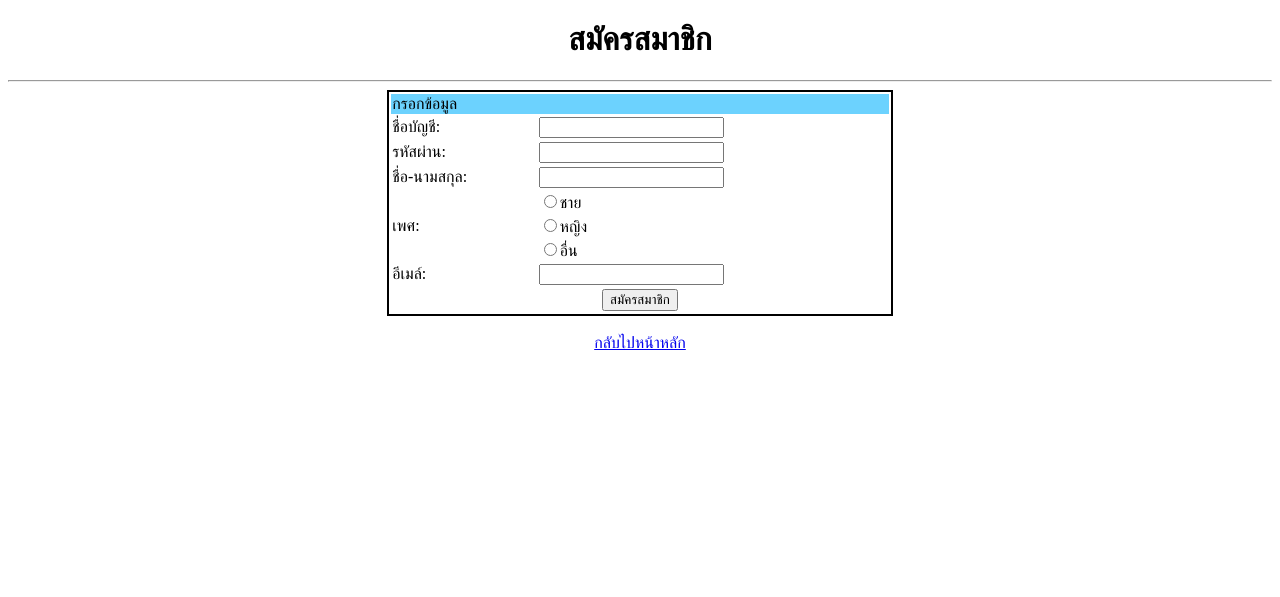
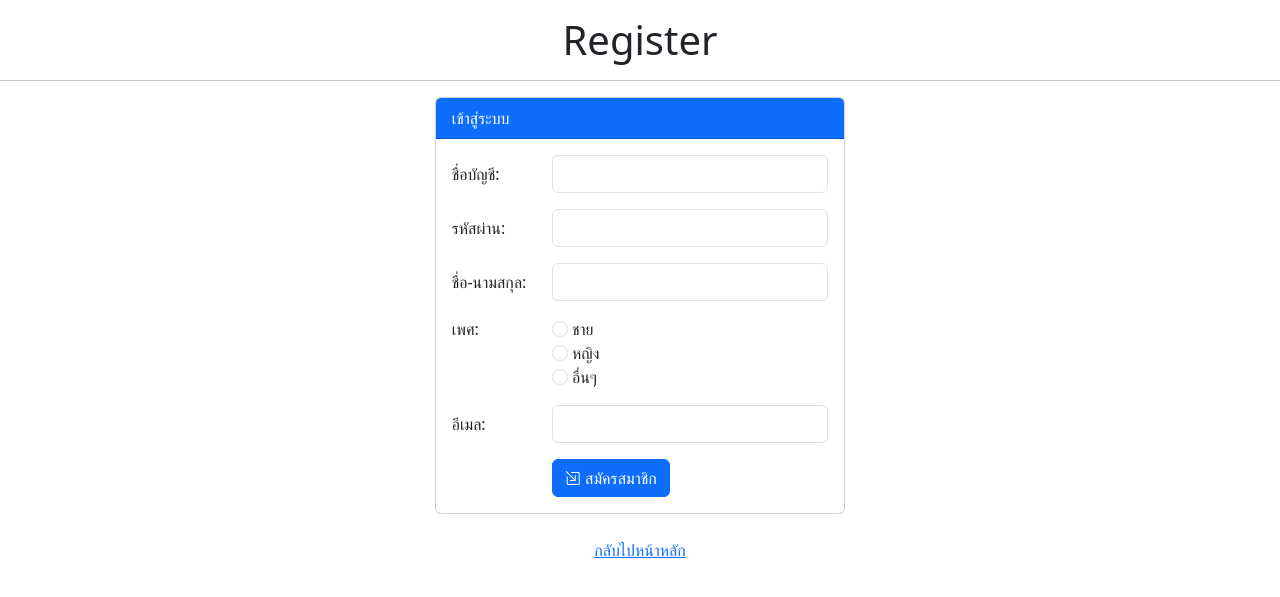
Before and after one commit to Kumthon14/EnetC67_Webboard, a PHP site: page /register.php in a window 1280 px wide. Shown: the top 597 px of the page. Run offline with PHP 8.4, Linux system fonts and the light colour scheme.

Commit message:
Database_1

```diff
--- a/register.php
+++ b/register.php
@@ -8,25 +8,76 @@
 <html>
 <head>
 	<meta charset="utf-8">
+	<link href="https://cdn.jsdelivr.net/npm/bootstrap@5.3.3/dist/css/bootstrap.min.css" rel="stylesheet" integrity="sha384-QWTKZyjpPEjISv5WaRU9OFeRpok6YctnYmDr5pNlyT2bRjXh0JMhjY6hW+ALEwIH" crossorigin="anonymous">
+    <script src="https://cdn.jsdelivr.net/npm/bootstrap@5.3.3/dist/js/bootstrap.bundle.min.js" integrity="sha384-YvpcrYf0tY3lHB60NNkmXc5s9fDVZLESaAA55NDzOxhy9GkcIdslK1eN7N6jIeHz" crossorigin="anonymous"></script>
+    <link rel="stylesheet" href="https://cdn.jsdelivr.net/npm/bootstrap-icons@1.11.3/font/bootstrap-icons.min.css">
 	<title>Register</title>
 </head>
 <body>
-	<h1 align="center">สมัครสมาชิก</h1>
+	<h1 align="center" class="mt-3">Register</h1>
 	<hr>
-	<form>
-	<table style="border: 2px solid black" align="center" width="40%">
-		<tr><td colspan="2" style="background: #6CD2FE">กรอกข้อมูล</td></tr>
-		<tr><td>ชื่อบัญชี:</td><td><input type="text" name="username"></td></tr>
-		<tr><td>รหัสผ่าน:</td><td><input type="password" name="pass2"></td></tr>
-		<tr><td>ชื่อ-นามสกุล:</td><td><input type="text" name="name_surname"></td></tr>
-		<tr><td rowspan="3">เพศ:</td><td><input type="radio" name="gender" value="male">ชาย</td></tr>
-		<tr><td><input type="radio" name="gender" value="female">หญิง</td></tr>
-		<tr><td><input type="radio" name="gender" value="other">อื่น</td></tr>
-		<tr><td>อีเมล์:</td><td><input type="text" name="email"></td></tr>
-		<tr><td colspan="2" align="center"><input type="submit" value="สมัครสมาชิก">
-			</td></tr>
-	</table>
-	</form><br>
-	<div align="center"><a href="index.php">กลับไปหน้าหลัก</a></div>
+
+	<form action="register_save.php" method="post">
+            <div class="row">
+                <div class="col-sm-8 col-md-6 col-lg-4 mx-auto">
+                    <div class="card">
+                        <div class="card-header bg-primary text-white">เข้าสู่ระบบ</div>
+                        <div class="card-body">
+                            <div class="row">
+								<div class="col-sm-3 col-md-3 col-lg-3 mx-auto my-auto">
+									ชื่อบัญชี:
+								</div>
+								<div class="col-sm-9 col-md-9 col-lg-9 mx-auto my-auto">
+									<input type="text" class="form-control" name="login" required>
+								</div>
+							</div>
+							<div class="row mt-3">
+								<div class="col-sm-3 col-md-3 col-lg-3 mx-auto my-auto">
+									รหัสผ่าน:
+								</div>
+								<div class="col-sm-9 col-md-9 col-lg-9 mx-auto my-auto">
+									<input type="password" class="form-control" name="pwd" required>
+								</div>
+							</div>
+							<div class="row mt-3">
+								<div class="col-sm-3 col-md-3 col-lg-3 mx-auto my-auto">
+									ชื่อ-นามสกุล:
+								</div>
+								<div class="col-sm-9 col-md-9 col-lg-9 mx-auto my-auto">
+									<input type="text" class="form-control" name="name" required>
+								</div>
+							</div>
+							<div class="row mt-3">
+								<div class="col-sm-3 col-md-3 col-lg-3 mx-auto">
+									เพศ:
+								</div>
+								<div class="col-sm-9 col-md-9 col-lg-9 mx-auto my-auto">
+									<input type="radio" class="form-check-input" name="gender" value="m" required> ชาย <br>
+									<input type="radio" class="form-check-input" name="gender" value="f" required> หญิง <br>
+									<input type="radio" class="form-check-input" name="gender" value="o" required> อื่นๆ
+								</div>
+							</div>
+							<div class="row mt-3">
+								<div class="col-sm-3 col-md-3 col-lg-3 mx-auto my-auto">
+									อีเมล:
+								</div>
+								<div class="col-sm-9 col-md-9 col-lg-9 mx-auto my-auto">
+									<input type="email" class="form-control" name="email" required>
+								</div>
+							</div>
+							<div class="row mt-3">
+								<div class="col-sm-3 col-md-3 col-lg-3 mx-auto my-auto"></div>
+								<div class="col-sm-9 col-md-9 col-lg-9 mx-auto my-auto">
+									<button class="btn btn-primary" required><i class="bi bi-box-arrow-in-down-right"></i> สมัครสมาชิก</button>
+								</div>
+							</div>
+                        </div>
+                    </div>
+                </div>
+            </div>
+
+        </form>
+		<br>
+		<div align="center"><a href="index.php">กลับไปหน้าหลัก</a></div>
 </body>
 </html>
--- a/verify.php
+++ b/verify.php
@@ -33,6 +33,7 @@
         else{
             $_SESSION['error'] = 1;
             header("location:login.php");
+            die();
         }
     ?>
     <div align="center"><a href="index.php">กลับไปหน้าหลัก</a></div>
```
Also changed, not shown: login.php (+10 -10 lines), register_save.php (added, +16 -0 lines).
